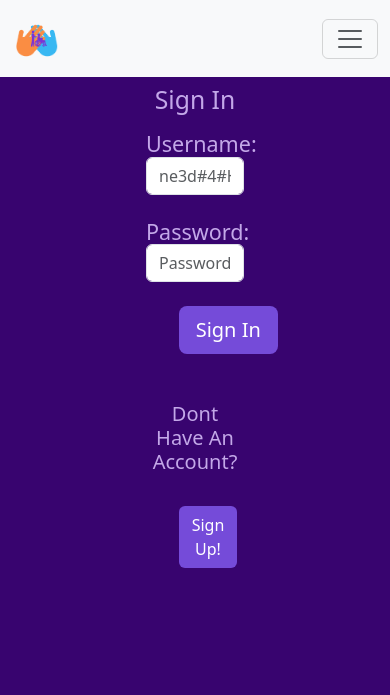
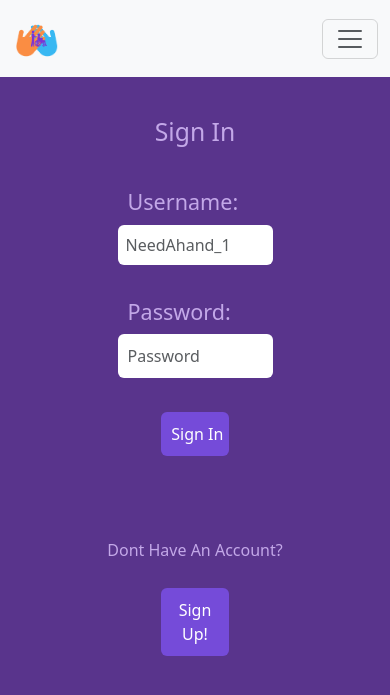
Before and after one commit to Brooklyn-STEAM/10040-Integrating-GPS-To-Increase-Accessibility, a Flask app: page /sign_in in a window 390 px wide. Shown: the top 695 px of the page. Run offline with Flask 3, Linux system fonts and the light colour scheme.

Commit message:
fixed mobile responsiveness for sign in,sign up, and home page

```diff
--- a/static/styles.css
+++ b/static/styles.css
@@ -161,3 +161,10 @@ h1{
   border: 3px;
   padding: 10px;
 }
+
+.s-center{
+  margin: auto;
+  width: 50%;
+  border: 3px;
+  padding: 10px;
+}
--- a/templates/sign_in.html.jinja
+++ b/templates/sign_in.html.jinja
@@ -9,7 +9,7 @@
     integrity="sha384-QWTKZyjpPEjISv5WaRU9OFeRpok6YctnYmDr5pNlyT2bRjXh0JMhjY6hW+ALEwIH" crossorigin="anonymous">
 </head>
 
-<body style="background-color:rgb(56, 4, 111)">
+<body style="background-color:rgb(89, 52, 140)">
 {% include "components/navbar.html.jinja"%}
   <div class="container mt-2">
     {%for message in get_flashed_messages() %}
@@ -17,37 +17,32 @@
       {{message}}
     </div>
     {% endfor %}
-    <form action="/sign_in" method="post">
+    <form action="/sign_in" method="post" class="p-3">
 
       <div class="container">
-        <div class="row">
-          <div class="col-4"></div>
-          <div class="col-4">
-          <h2 class = "text-color text-center">Sign In</h2>
-            <h4 class="card-title text-color text-left ml-2 mt-3">Username:</h4>
-            <input type="text" class="form-control " name="username" placeholder="ne3d#4#HaNd?" required>
+
+          <h2 class = "text-color text-center p-3">Sign In</h2>
+            <h4 class="card-title text-color text-left ml-2 mt-3 s-center">Username:</h4>
+            <input type="text" class="form-control p-2 s-center" name="username" placeholder="NeedAhand_1" required>
             <br>
 
-            <h4 class="card-title text-color text-left ml-2">Password:</h4>
-            <input type="password" class="form-control" name="password" placeholder="Password" required>
+            <h4 class="card-title text-color text-left s-center">Password:</h4>
+            <input type="password" class="form-control s-center" name="password" placeholder="Password" required>
             <br>
 
-            <div class="d-grid gap-2 col-4 mx-auto">
-              <input class="btn h-button-color btn-lg" type="submit" value="Sign In">
+            <div class="d-grid col-4 mx-auto s-center">
+              <input class="btn h-button-color btn-md s-center" type="submit" value="Sign In">
             </div>
             <input name="send-to" value="" hidden>
-
             <br>
             <br>
-            <h5 class="text-color text-center">Dont Have An Account?</h5>
             <br>
-            <div class="d-grid gap-2 col-4 mx-auto">
-              <a class="btn h-button-color btn-md" type="submit" value="Sign Up" href="/sign_up">Sign Up!</a>
+            <p class="text-color text-center">Dont Have An Account?</p>
+            <div class="d-grid col-4 mx-auto s-center">
+              <a class="btn h-button-color btn-md s-center" type="submit" value="Sign Up" href="/sign_up">Sign Up!</a>
             </div>
-          </div>
-          <div class="col-4"></div>
 
-        </div>
+      </div>
     </form>
   </div>
 </body>
```
Also changed, not shown: templates/hiree_profile.html.jinja (+6 -4 lines), templates/hiring.html.jinja (+1 -13 lines), templates/homepage.html.jinja (+6 -5 lines), templates/sign_up.html.jinja (+3 -9 lines).
